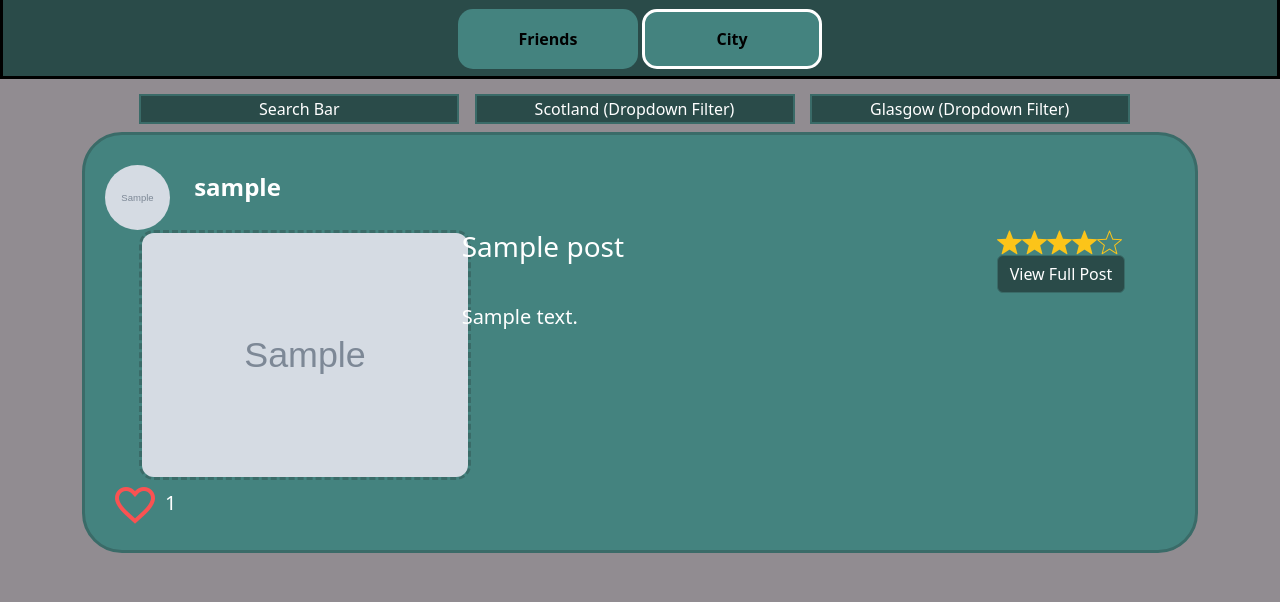
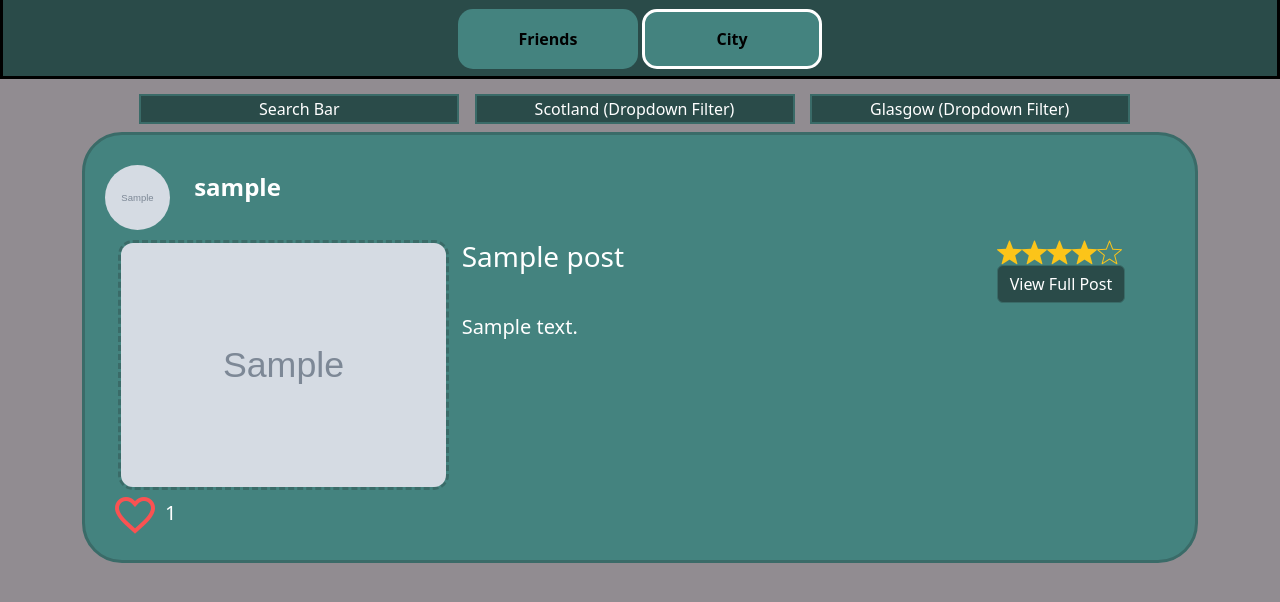
Before and after one commit to Humhmu/CityStars, a Django app: page /city_stars/feed/city/ in a window 1280 px wide. Shown: the part 104-706 px from the top of the page. Run offline with Django 3.2, Linux system fonts and the light colour scheme; a user stored in the database is signed in; tables that the repository leaves empty hold one stand-in row (values such as "Sample post"); grey boxes marked "Sample" are stand-in pictures; some libraries are stand-ins or nearby versions.

Commit message:
added word wrap and refined css

```diff
--- a/static/css/city_feed.css
+++ b/static/css/city_feed.css
@@ -22,16 +22,28 @@
   border-radius: 50%;
 }
 
+.feedpfprow {
+  padding-bottom: 10px;
+}
+
 .username {
   padding-top: 8%;
   font-size: larger;
   font-weight: bold;
 }
 
+.feedposttext {
+  word-wrap: break-word;
+  display: -webkit-box;
+  line-clamp: 3;
+  -webkit-line-clamp: 3;
+  -webkit-box-orient: vertical;
+  overflow: hidden;
+  text-overflow: ellipsis;
+}
+
 /* The user's image for the post. */
 .feedimagediv {
-  width: 400px;
-  height: 250px;
   display: flex;
   justify-content: center;
   align-items: center;
@@ -41,7 +53,7 @@
   border-style: dashed;
   border-color: var(--ACCENT);
   border-radius: 15px;
-  max-width: 400px;
+  max-width: 100%;
   max-height: 250px;
   display: block;
 }
--- a/templates/CityStars_app/includes/feed_element.html
+++ b/templates/CityStars_app/includes/feed_element.html
@@ -2,8 +2,8 @@
 <div class="container">
 
     <div class="feedpost row g-0">
-        <div class="row g-0">
-            <div class="col-sm-1">
+        <div class="row g-0 feedpfprow">
+            <div class="col-sm-1 feedpfpdiv">
                 <img src="{{ MEDIA_URL }}{{ post.user.profile_picture }}" alt="user" class="feedpfp" />
             </div>
             <div class="col-sm-2">
@@ -25,7 +25,7 @@
             <div>
                 <h3>{{ post.title }}</h3>
                 <br>
-                <p>{{ post.text }}</p>
+                <p class="feedposttext">{{ post.text }}</p>
             </div>
         </div>
         <div class="col-sm-2 rightinfodiv">
```
Also changed, not shown: static/css/friend_feed.css (+15 -3 lines).
